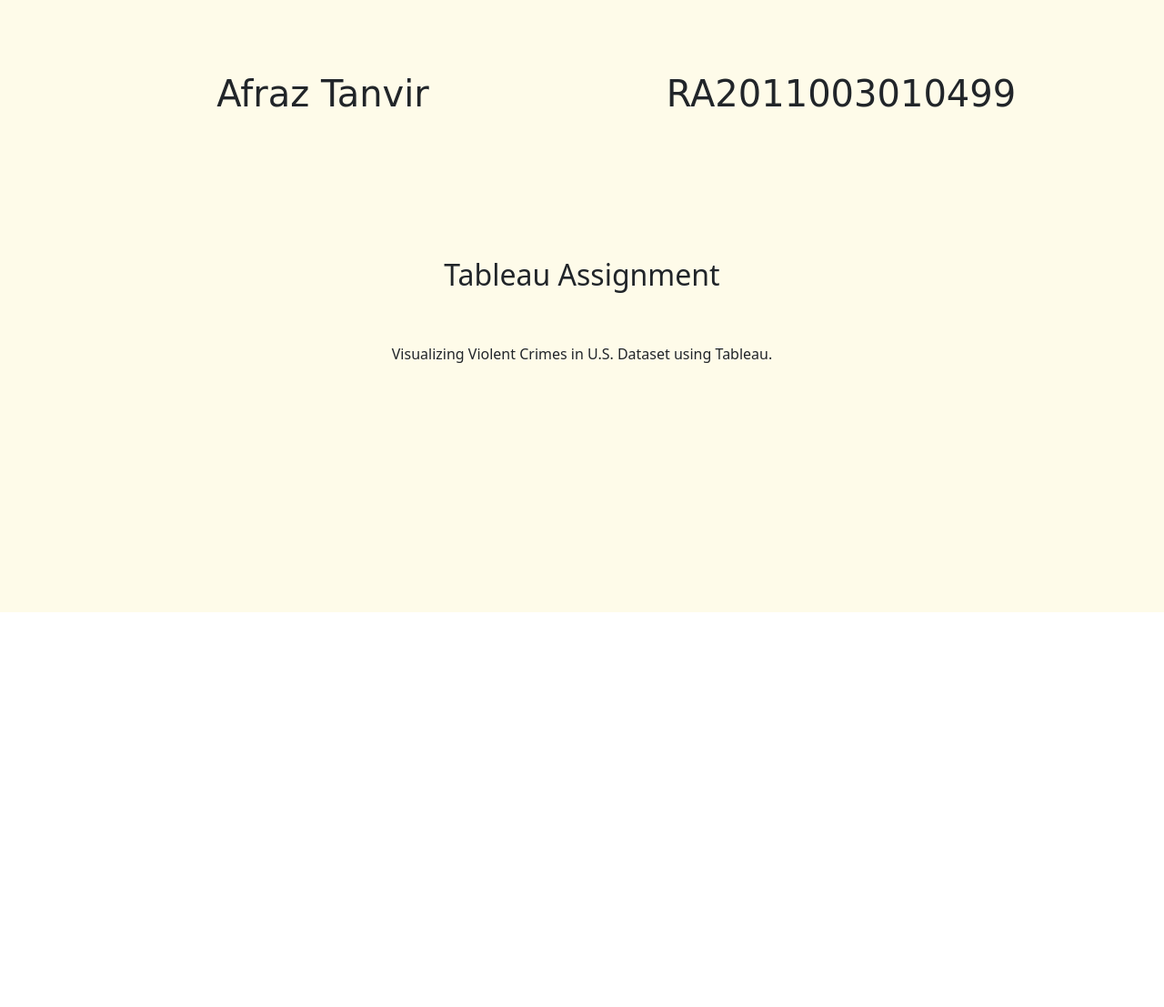
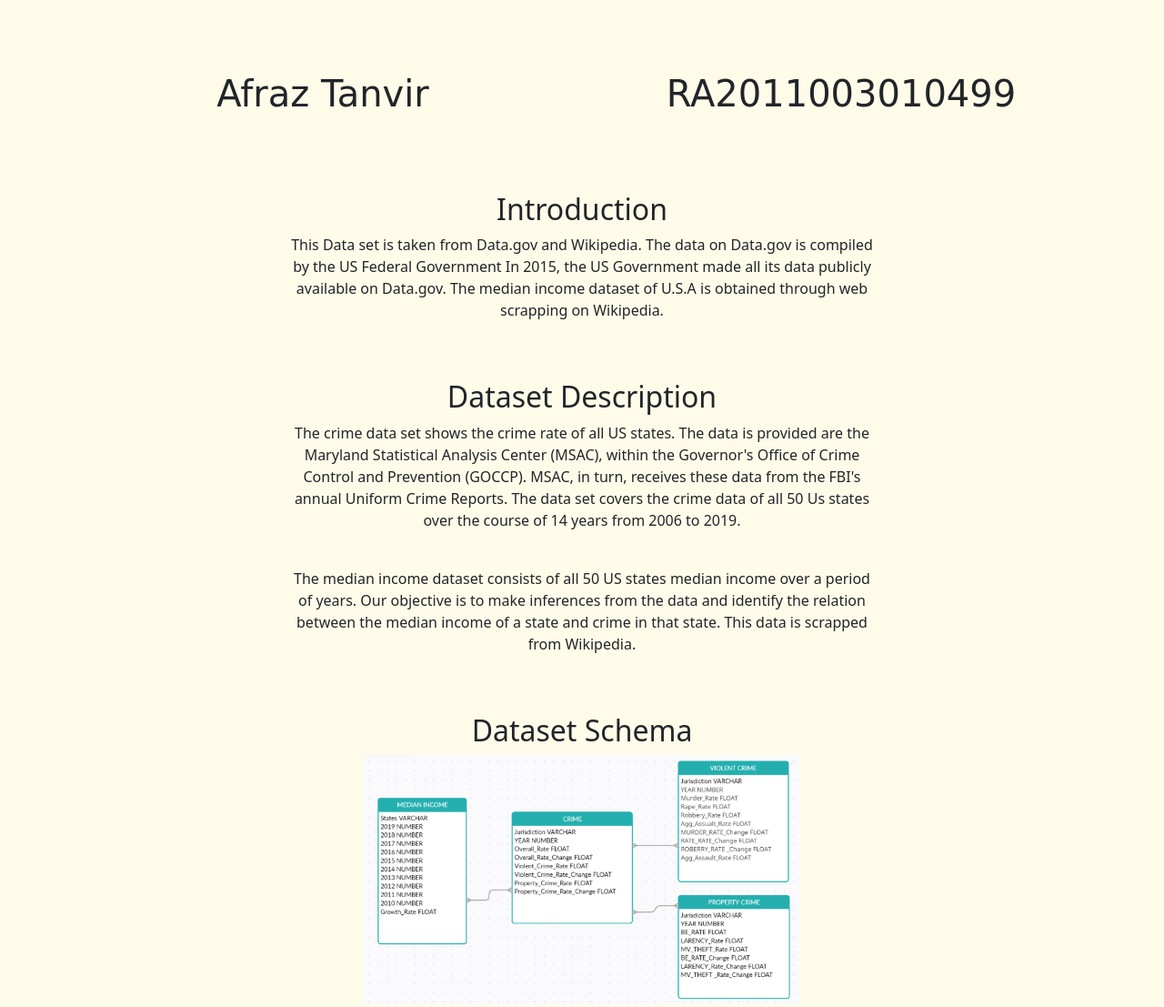
Before and after one commit to A-Tanz/18CSE301J_RA2011003010499, a plain HTML site: page index.html in a window 1280 px wide. Shown: the part 397-1504 px from the top of the page at 91% size. Before the commit the page ends 1070 px from the top, so only its background shows below. Drawn offline with nearby package versions, Linux system fonts and the light colour scheme.

Commit message:
Added Dataset Descroption

```diff
--- a/index.html
+++ b/index.html
@@ -27,6 +27,30 @@
         </div>
       </div>
       <center>
+        <div class="baapl">
+        <h2 class="font-italic">Introduction</h2>
+        <p>This Data set is taken from Data.gov and Wikipedia. The data on Data.gov is
+          compiled by the US Federal Government In 2015, the US Government made
+          all its data publicly available on Data.gov. The median income dataset of
+          U.S.A is obtained through web scrapping on Wikipedia.</p>
+
+      </div>
+        <br> <br>
+        <div class="baapl">
+          <h2 class="font-italic">Dataset Description</h2>
+          <p>The crime data set shows the crime rate of all US states. The data is provided are the Maryland Statistical Analysis Center (MSAC), within the Governor's Office of Crime Control and Prevention (GOCCP). MSAC, in turn, receives these data from the FBI's annual Uniform Crime Reports.
+            The data set covers the crime data of all 50 Us states over the course of 14 years from 2006 to 2019.</p>
+            <br>
+            <p>The median income dataset consists of all 50 US states median income over a period of years. Our objective is to make inferences from the data and identify the relation between the median income of a state and crime in that state. This data is scrapped from Wikipedia.</p>
+
+          </div>
+          <br><br>
+          <div class="baapl">
+            <h2 class="font-italic">Dataset Schema</h2>
+            <img class="schema" src="schema.png" alt="schemaimg">
+
+            <br>
+          </div>
         <br><br><br>
         <h2 class="font-italic">Tableau Assignment</h2><br><br>
             Visualizing Violent Crimes in U.S. Dataset using Tableau.
--- a/styles.css
+++ b/styles.css
@@ -1,5 +1,11 @@
 .baap{
     background-color: #FEFBE9;
+}
+.baapl{
+  width: 50%;
+}
+.schema{
+  width: 75%;
 }
 .center {
     height: 200px;
@@ -11,10 +17,6 @@
     font-size: 2.5rem;
   }
 
-  p{
-    border:solid 1px #50A4AB;
-}
-
 .cursive{
   font-family:'Monotype Corsiva','Apple Chancery','ITC Zapf Chancery','URW Chancery L',cursive;
 }
```
Also changed, not shown: schema.png (added).
